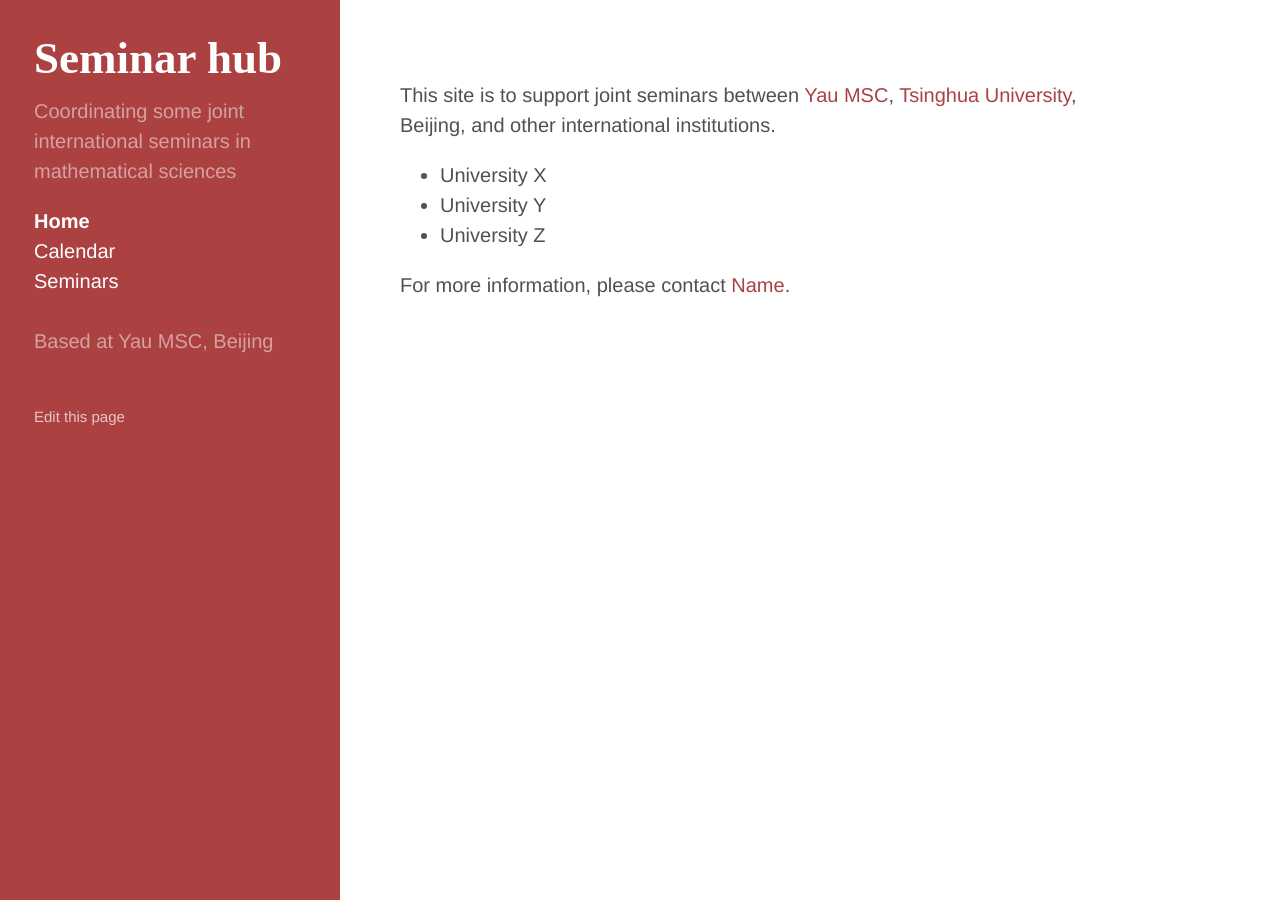
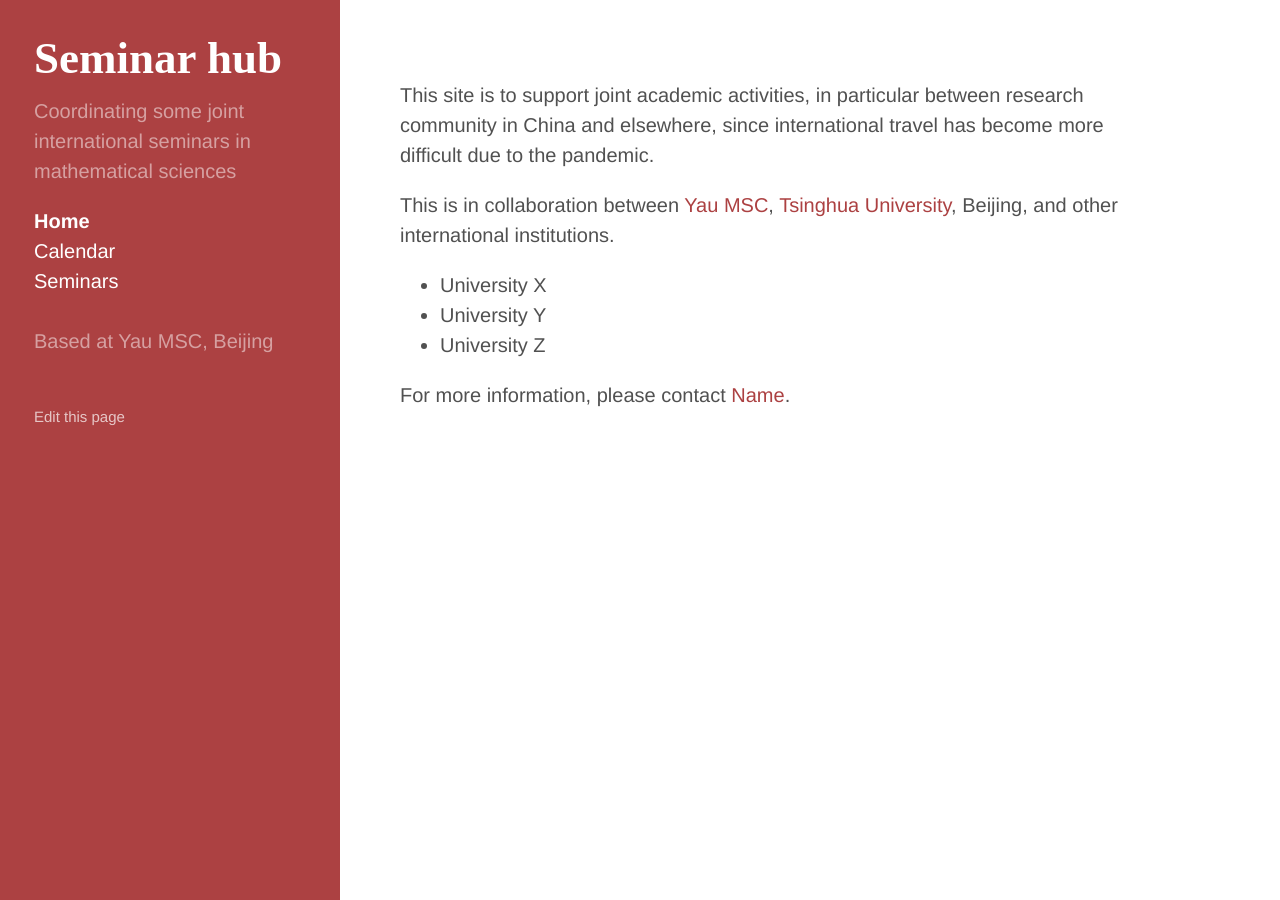
Before and after one commit to yau-msc-events/yau-msc-events.github.io, a Jekyll site: the page built from index.md, in a window 1280 px wide. Built offline with Jekyll 4.4.1, drawn with Linux system fonts in a browser that asks for light colours.

Commit message:
Update index.md

```diff
--- a/index.md
+++ b/index.md
@@ -3,7 +3,10 @@ layout: default
 title: Home
 ---
 
-This site is to support joint seminars between [Yau MSC](https://ymsc.tsinghua.edu.cn/), [Tsinghua University](http://www.tsinghua.edu.cn/publish/thu2018en/index.html), Beijing, and other international institutions.
+This site is to support joint academic activities, in particular between research community in China and elsewhere, since international travel has become more difficult due to the pandemic.
+
+This is in collaboration between [Yau MSC](https://ymsc.tsinghua.edu.cn/), [Tsinghua University](http://www.tsinghua.edu.cn/publish/thu2018en/index.html), Beijing, and other international institutions.
+
 
 * University X
 * University Y
```
